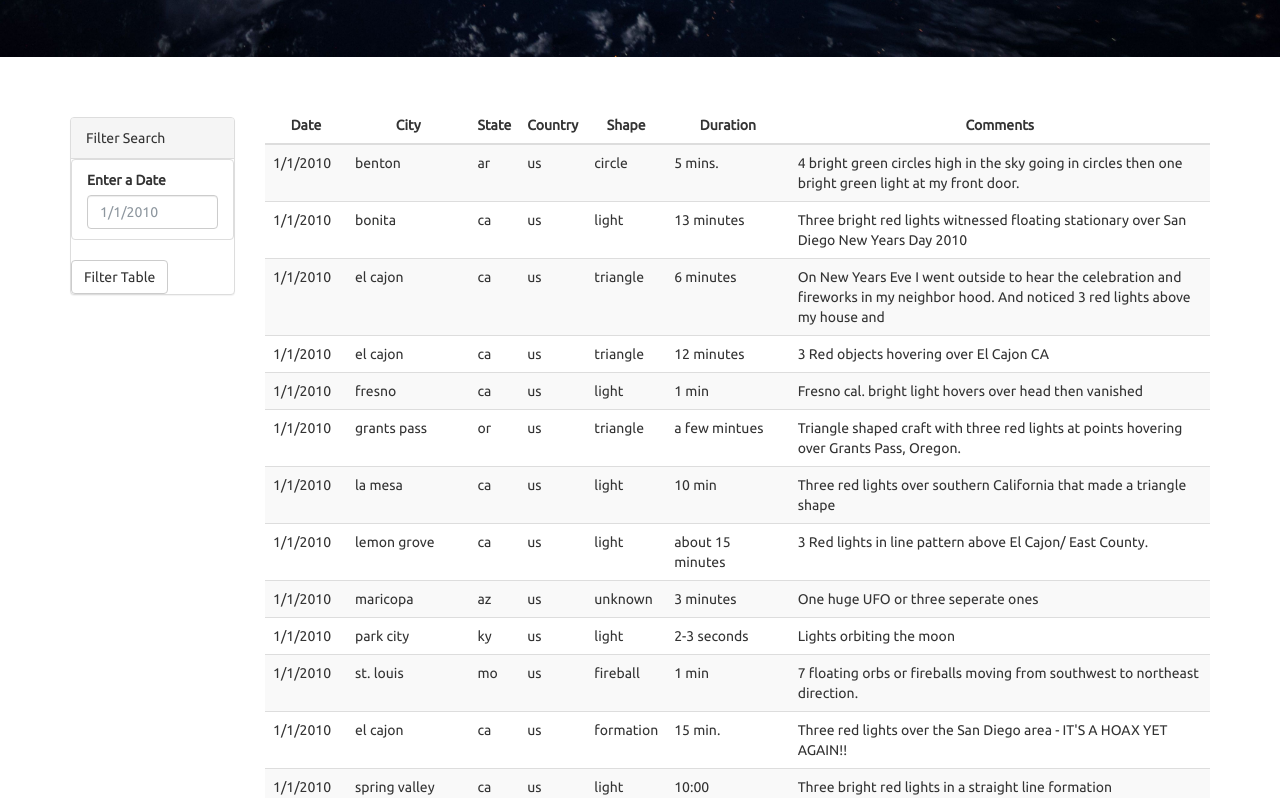
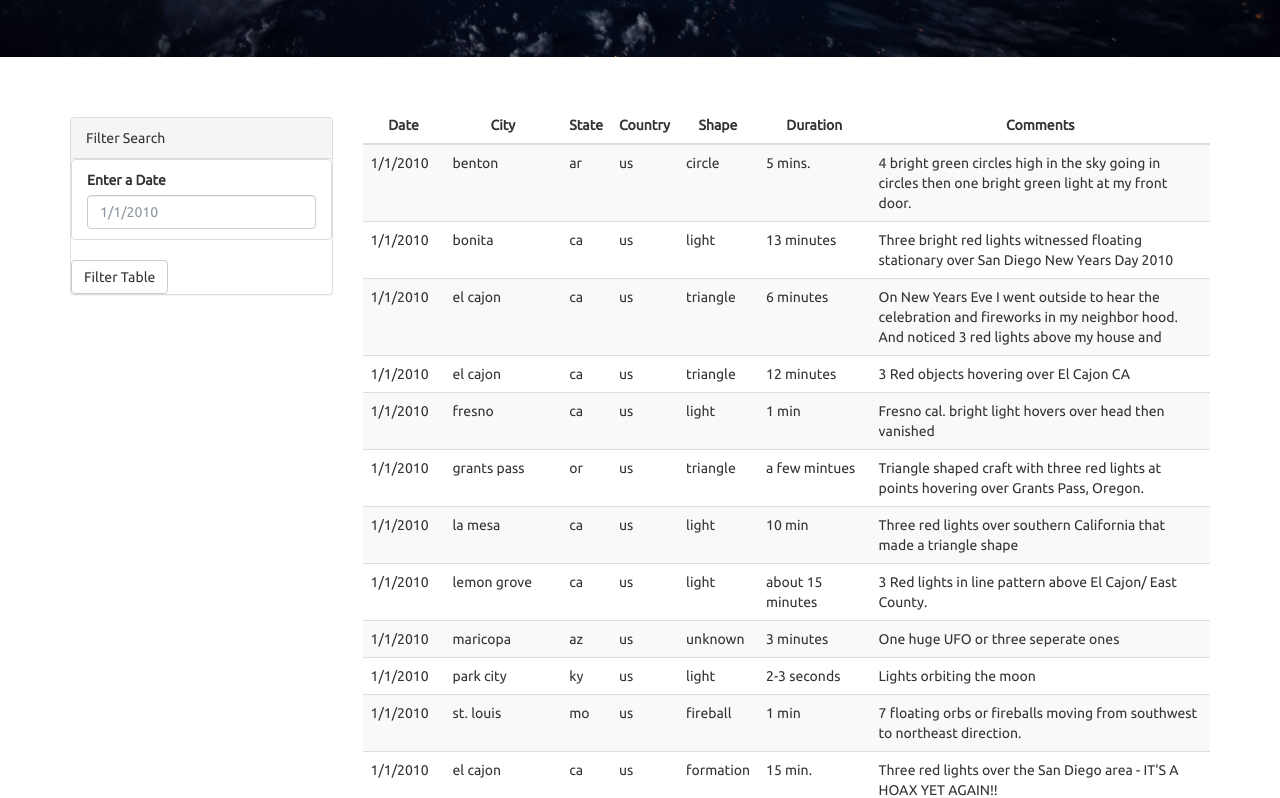
Before and after one commit to Aastha-Arora/UFO-table-javascript, a plain HTML site: page UFO-level-1/index.html in a window 1280 px wide. Shown: the part 555-1353 px from the top of the page. Drawn offline with nearby package versions, Linux system fonts and the light colour scheme.

Commit message:
Update column width for table

```diff
--- a/UFO-level-1/index.html
+++ b/UFO-level-1/index.html
@@ -27,7 +27,7 @@
     </div>
     <div class="container">
       <div class="row margin-top-50">
-        <div class="col-md-2">
+        <div class="col-md-3">
           <aside class="filters">
             <div class="panel panel-default">
               <div class="panel-heading">Filter Search</div>
@@ -50,7 +50,7 @@
             <p id="filter-message"></p>
           </div>
         </div>
-        <div class="col-md-10">
+        <div class="col-md-9">
           <div id="table-area" class="">
             <table id="ufo-table" class="table table-striped">
               <thead>
```
